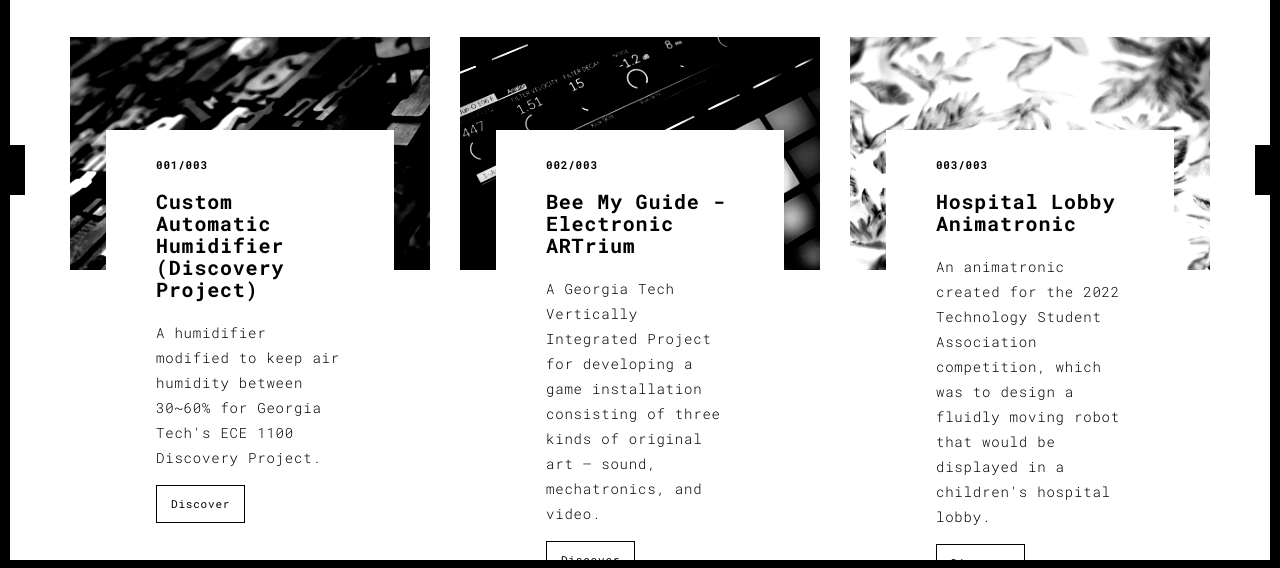
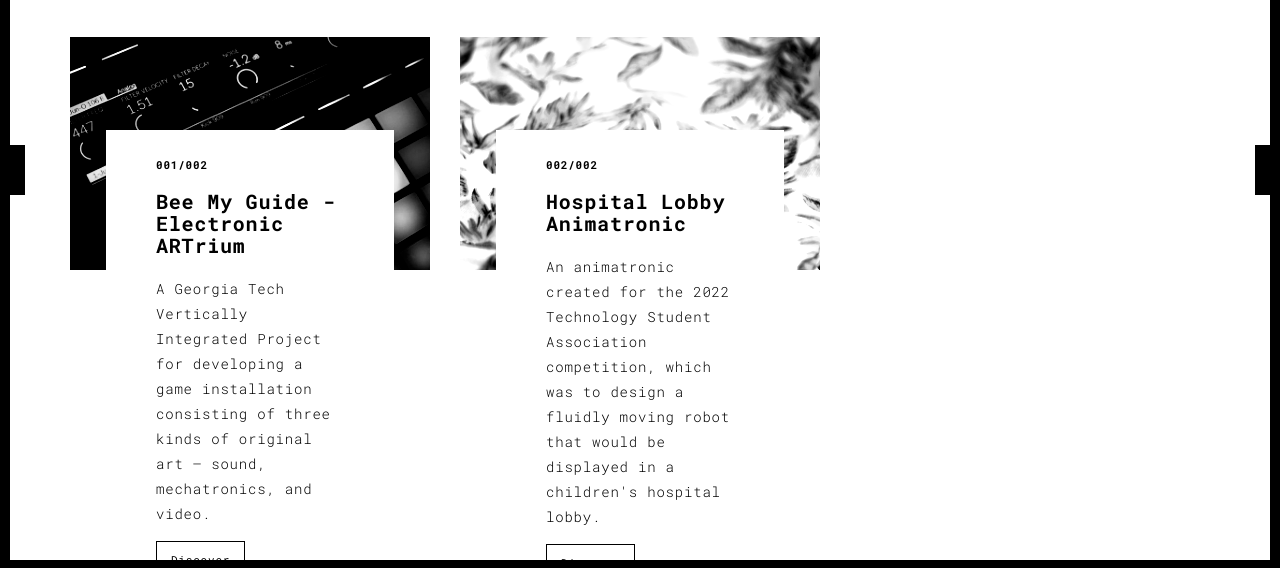
Before and after one commit to uni-mairata/uni-mairata.github.io, a plain HTML site: page pages/works.html in a window 1280 px wide. Shown: the part 230-798 px from the top of the page. Drawn offline with Linux system fonts and the light colour scheme.

Commit message:
removed page for now

```diff
--- a/pages/works.html
+++ b/pages/works.html
@@ -72,7 +72,7 @@
             <div class="carousel-inner">
               <div class="item active">
                 <div class="row">
-                  <div class="col-sm-4">
+                  <!-- <div class="col-sm-4">
 
                     <a href="/pages/works/humidifier.html" title="" class="black-image-project-hover">
                       <img src="/assets/images/work01-hover.jpg" alt="" class="img-responsive">
@@ -84,13 +84,13 @@
                         Project.</p>
                       <a href="/pages/works/humidifier.html" title="" class="btn btn-default">Discover</a>
                     </div>
-                  </div>
+                  </div> -->
                   <div class="col-sm-4">
                     <a href="/pages/works/bee-my-guide-exhibit.html" title="" class="black-image-project-hover">
                       <img src="/assets/images/work02-hover.jpg" alt="" class="img-responsive">
                     </a>
                     <div class="card-container card-container-lg">
-                      <h4>002/003</h4>
+                      <h4>001/002</h4>
                       <h3>Bee My Guide - Electronic ARTrium</h3>
                       <p>A Georgia Tech Vertically Integrated Project for developing a game installation
                         consisting of three kinds of original art — sound, mechatronics, and video.</p>
@@ -102,7 +102,7 @@
                       <img src="/assets/images/work03-hover.jpg" alt="" class="img-responsive">
                     </a>
                     <div class="card-container card-container-lg">
-                      <h4>003/003</h4>
+                      <h4>002/002</h4>
                       <h3>Hospital Lobby Animatronic</h3>
                       <p>An animatronic created for the 2022 Technology Student Association competition, which was to
                         design a fluidly moving robot that would be displayed in a children's hospital lobby.</p>
```
